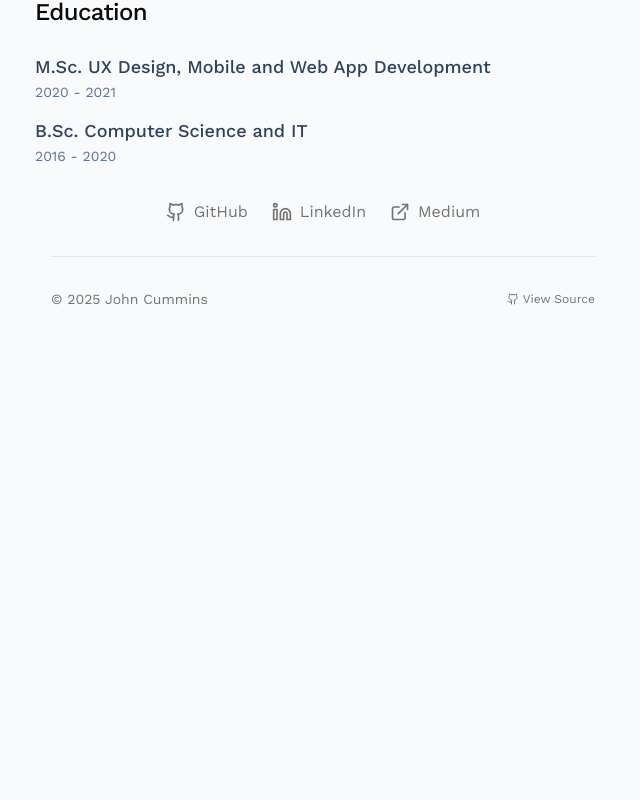
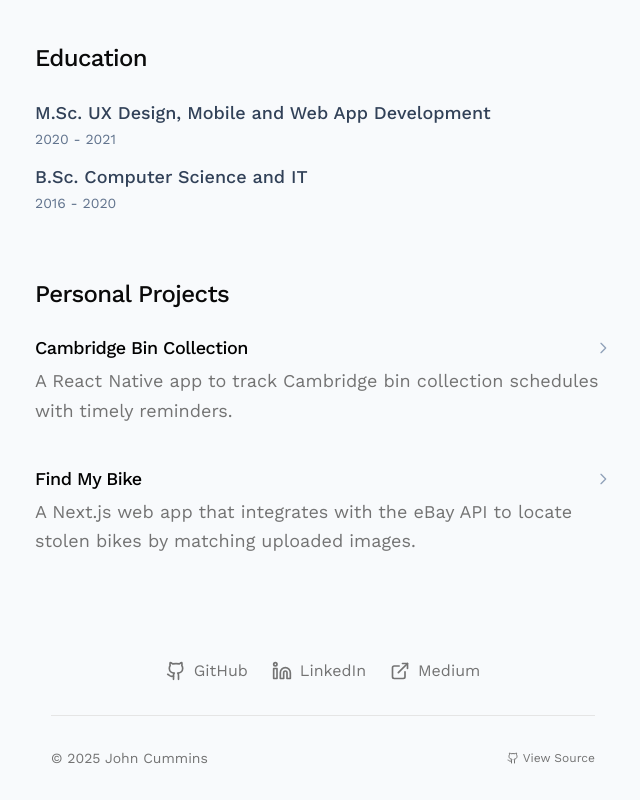
Before and after one commit to johncummins/portfolio, a Next.js app: page /about in a window 1280 px wide. Shown: the part 1672-2472 px from the top of the page, without its empty margins (317-957 px from the left). Before the commit the page ends 2013 px from the top, so only its background shows below. Built offline with nearby package versions, Linux system fonts and the light colour scheme.

Commit message:
Refactor About page to include personal projects section and improve layout; removed custom scrollbar styles from globals.css

```diff
--- a/app/about/page.tsx
+++ b/app/about/page.tsx
@@ -1,6 +1,8 @@
 "use client";
 
 import PageLayout from "../components/PageLayout";
+import Link from "next/link";
+import { projects } from "../data/projects";
 
 export default function About() {
   return (
@@ -14,7 +16,7 @@ export default function About() {
         </header>
 
         {/* Profile Section */}
-        <section className="text-lg md:text-xl text-black max-w-2xl leading-relaxed mt-4 mb-8">
+        <section className="text-lg text-black max-w-2xl leading-relaxed mt-4 mb-8">
           <p className="mb-6">
             Frontend developer with 4 years&apos; experience in a fast-paced
             startup, building scalable, high-quality applications with
@@ -49,10 +51,10 @@ export default function About() {
               <h3 className="text-lg font-medium text-slate-700 mb-1">
                 Frontend Developer
               </h3>
-              <p className="text-sm text-slate-500 mb-1">
+              <p className="text-lg text-slate-500 mb-1">
                 cThings, Cambridge, UK (2022 - Present)
               </p>
-              <ul className="space-y-2 text-black">
+              <ul className="space-y-2 text-lg text-black">
                 <li className="flex items-start">
                   <span className="mr-2">•</span>
                   <span>
@@ -154,6 +156,47 @@ export default function About() {
             </div>
           </div>
         </section>
+
+        {/* Personal Projects Section */}
+        <section className="mt-16 mb-16">
+          <h2 className="text-2xl font-medium tracking-tight mb-6">
+            Personal Projects
+          </h2>
+
+          <div className="space-y-8">
+            {projects
+              .filter((project) => project.featured)
+              .map((project) => (
+                <Link
+                  key={project.id}
+                  href={`/projects/${project.id}`}
+                  className="group block">
+                  <div className="pb-2">
+                    <div className="flex items-center justify-between">
+                      <h3 className="text-lg font-medium text-black group-hover:text-slate-700 transition-colors">
+                        {project.title}
+                      </h3>
+                      <svg
+                        className="ml-4 w-4 h-4 text-slate-400 group-hover:text-slate-600 transition-all duration-300 group-hover:translate-x-1 flex-shrink-0"
+                        fill="none"
+                        stroke="currentColor"
+                        viewBox="0 0 24 24">
+                        <path
+                          strokeLinecap="round"
+                          strokeLinejoin="round"
+                          strokeWidth={2}
+                          d="M9 5l7 7-7 7"
+                        />
+                      </svg>
+                    </div>
+                    <p className="text-muted-foreground mt-1">
+                      {project.description}
+                    </p>
+                  </div>
+                </Link>
+              ))}
+          </div>
+        </section>
       </article>
     </PageLayout>
   );
--- a/app/components/Hero.tsx
+++ b/app/components/Hero.tsx
@@ -40,8 +40,21 @@ export default function Hero() {
         CSS.
         <div className="mt-6">
           <Link href="/about">
-            <Button className="text-base bg-black text-white hover:bg-gray-800 cursor-pointer">
+            <Button className="text-base bg-black text-white hover:bg-gray-800 cursor-pointer group">
               Learn more about me
+              <svg
+                className="ml-2 w-4 h-4 transition-transform duration-300 group-hover:translate-x-1"
+                fill="none"
+                stroke="currentColor"
+                viewBox="0 0 24 24"
+                xmlns="http://www.w3.org/2000/svg">
+                <path
+                  strokeLinecap="round"
+                  strokeLinejoin="round"
+                  strokeWidth={2}
+                  d="M13 7l5 5m0 0l-5 5m5-5H6"
+                />
+              </svg>
             </Button>
           </Link>
         </div>
--- a/app/data/projects.ts
+++ b/app/data/projects.ts
@@ -19,10 +19,11 @@ export const projects: Project[] = [
     description:
       "A React Native app to track Cambridge bin collection schedules with timely reminders.",
     longDescription:
-      "Cambridge Bin Collection is a React Native mobile app that helps Cambridge residents track their bin collection schedules with timely reminders. The app fetches real-time bin schedules from the Cambridge City Council API and implements local notifications to provide timely reminders, improving user engagement.\n\nBuilt with a focus on responsive, intuitive UI with smooth flows, the app enhances accessibility and usability for Cambridge residents. The project solves a real local problem by ensuring residents never miss a collection and always put out the right bins.\n\nKey features include:\n- Real-time bin schedules from Cambridge City Council API\n- Local notifications for timely reminders\n- Responsive, intuitive UI\n- Smooth user flows",
+      "Cambridge Bin Collection is a React Native mobile app that helps Cambridge residents track their bin collection schedules with timely reminders. The app fetches real-time bin schedules from the Cambridge City Council API and implements local notifications to provide timely reminders, improving user engagement.\n\nBuilt with a focus on responsive, intuitive UI with smooth flows, the app enhances accessibility and usability for Cambridge residents. The project solves a real local problem by ensuring residents never miss a collection and always put out the right bins.\n\nKey features\n• Real-time bin schedules from Cambridge Council API\n• Local notifications for timely reminders\n• Responsive, intuitive UI\n• Smooth user flows",
     image: "/images/projects/camrbidge-bins.png",
     techStack: [
       "React Native",
+      "Expo",
       "JavaScript",
       "Gluestack UI",
       "Local Notifications",
@@ -39,7 +40,7 @@ export const projects: Project[] = [
     description:
       "A Next.js web app that integrates with the eBay API to locate stolen bikes by matching uploaded images.",
     longDescription:
-      "Find My Bike is a Next.js web application that helps bike owners locate their stolen bikes by matching uploaded images with listings on eBay. The app integrates with the eBay API to search for matching bikes and implements daily notifications to keep users informed of new matches.\n\nThe application features a modern UI built with shadcn/ui, based on Radix principles for accessible, consistent user interactions. Users can upload an image of their stolen bike, and the system automatically searches eBay for potential matches, sending notifications when new listings appear.\n\nKey features include:\n- eBay API integration for bike matching\n- Image upload and matching functionality\n- Daily notification system for new matches\n- Modern UI with shadcn/ui components\n- Accessible design based on Radix principles",
+      "Find My Bike is a Next.js web application that helps bike owners locate their stolen bikes by matching uploaded images with listings on eBay. The app integrates with the eBay API to search for matching bikes and implements daily notifications to keep users informed of new matches.\n\nThe application features a modern UI built with shadcn/ui, based on Radix principles for accessible, consistent user interactions. Users can upload an image of their stolen bike, and the system automatically searches eBay for potential matches, sending notifications when new listings appear.\n\nKey features\n• eBay API integration for bike matching\n• Image upload and matching functionality\n• Daily notification system for new matches\n• Modern UI with shadcn/ui components\n• Accessible design based on Radix principles",
     image: "/images/projects/find-my-bike.png",
     techStack: [
       "Next.js",
--- a/app/globals.css
+++ b/app/globals.css
@@ -149,24 +149,6 @@
     scroll-behavior: smooth;
   }
 
-  /* Custom scrollbar */
-  ::-webkit-scrollbar {
-    width: 8px;
-  }
-
-  ::-webkit-scrollbar-track {
-    background: transparent;
-  }
-
-  ::-webkit-scrollbar-thumb {
-    background: oklch(0.4 0.15 240);
-    border-radius: 4px;
-  }
-
-  ::-webkit-scrollbar-thumb:hover {
-    background: oklch(0.3 0.15 240);
-  }
-
   /* Project card shadow */
   .box-shadow-project {
     box-shadow: 0 4px 6px -1px rgb(0 0 0 / 0.1), 0 2px 4px -2px rgb(0 0 0 / 0.1);
--- a/app/projects/[slug]/page.tsx
+++ b/app/projects/[slug]/page.tsx
@@ -30,7 +30,7 @@ export default function ProjectDetail({
           <Link
             href="/"
             className="text-sm text-muted-foreground hover:text-gray-600 transition-colors mb-4 inline-block">
-            ← Back to projects
+            ← Back
           </Link>
 
           <h1 className="text-4xl font-semibold tracking-tight mb-4">
@@ -101,7 +101,7 @@ export default function ProjectDetail({
         <div className="max-w-4xl space-y-8">
           {/* Tech Stack */}
           <section>
-            <h3 className="text-lg font-medium tracking-tight mb-3">
+            <h3 className="text-2xl font-medium tracking-tight mb-3">
               Tech Stack
             </h3>
             <div className="flex flex-wrap gap-2">
@@ -117,9 +117,21 @@ export default function ProjectDetail({
 
           {/* Main Content - About */}
           <section>
-            <h3 className="text-lg font-medium tracking-tight mb-3">About</h3>
-            <div className="text-lg md:text-xl text-muted-foreground leading-relaxed whitespace-pre-line">
-              {project.longDescription}
+            <h3 className="text-2xl font-medium tracking-tight mb-3">About</h3>
+            <div className="text-lg md:text-xl text-black leading-relaxed whitespace-pre-line">
+              {project.longDescription
+                .split("Key features")
+                .map((part, index) => {
+                  if (index === 0) return part;
+                  return (
+                    <span key={index}>
+                      <span className="font-medium text-muted-foreground">
+                        Key features
+                      </span>
+                      {part}
+                    </span>
+                  );
+                })}
             </div>
           </section>
         </div>
```
